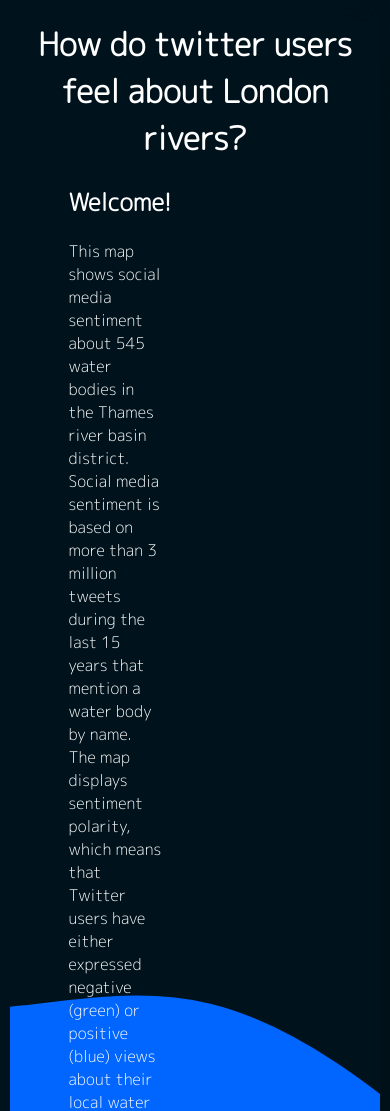
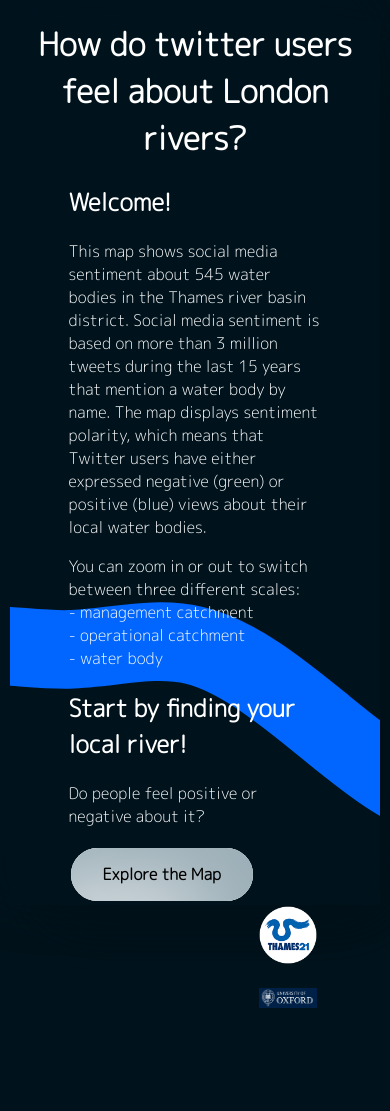
Before and after one commit to Digital-Water-Publics/Thames21-Socio-Ecological-Dashboard, a plain HTML site: page index.html in a window 390 px wide. Shown: the top 1111 px of the page. After the commit the page ends 1019 px from the top, so only its background shows below. Drawn offline with Linux system fonts and the light colour scheme.

Commit message:
some clean up

```diff
--- a/assets/css/main.css
+++ b/assets/css/main.css
@@ -1,9 +1,10 @@
 body {
-    margin: 10px;;
+    margin: 10px;
+    ;
     font-family: 'M PLUS Rounded 1c', sans-serif;
     color: white;
     background: #00131c;
-    box-shadow:  20px 20px 60px #001018,
+    box-shadow: 20px 20px 60px #001018,
         -20px -20px 60px #001620;
     border-radius: 50px;
 }
@@ -95,10 +96,12 @@ box-shadow: inset -43px 43px 86px #99acb5,
 .mapboxgl-ctrl-geocoder {
     min-width: 100%;
 }
-.mapboxgl-popup-content{
+
+.mapboxgl-popup-content {
     background-color: #00131c !important;
     color: white !important;
 }
+
 #map {
     margin-top: 150px;
 }
@@ -133,7 +136,6 @@ box-shadow: inset -43px 43px 86px #99acb5,
     background-image: url('../../wave-haikei.svg');
 }
 
-
 /*tooltip*/
 .tooltip {
     position: relative;
@@ -145,9 +147,9 @@ box-shadow: inset -43px 43px 86px #99acb5,
 .tooltip .tooltiptext {
     visibility: hidden;
     width: 180px;
-    background-color:#00131c;
+    background-color: #00131c;
     color: #fff;
-    text-align:left;
+    text-align: left;
     border-radius: 6px;
     padding: 5px 0;
     height: fit-content;
@@ -161,7 +163,51 @@ box-shadow: inset -43px 43px 86px #99acb5,
     visibility: visible;
 }
 
-  .twitter-share-button{
+.twitter-share-button {
     float: right !important;
     margin-top: 50px !important;
 }
+
+/*Home page*/
+
+.intro_div {
+    text-align: left;
+    margin-left: 15vw;
+    margin-right: 15vw;
+}
+
+.intro_text {
+    max-width: 50%;
+}
+
+.logos {
+    width: 50%;
+    float: right;
+    position: relative;
+    margin-top: -30vw;
+}
+
+@media only screen and (max-width: 1100px) {
+
+.logos {
+    margin-top: -50vw;
+}
+
+}
+/*MOBILE RESPONSIVE*/
+@media only screen and (max-width: 600px) {
+    .intro_text {
+        max-width: 100%;
+    }
+    .geocoder{
+        top:unset;
+        bottom: 100px;
+    }
+
+    .logos {
+        width: 50%;
+        float: right;
+        position: relative;
+        margin-top: -3vw;
+    }
+}
--- a/index.html
+++ b/index.html
@@ -16,9 +16,9 @@
     <div class="spacer layer1">
         <h1 style="text-align: center;"> How do twitter users feel about London rivers?</h1>
 
-        <div style="text-align: left;margin-left: 15vw;">
+        <div class="intro_div">
             <h2> Welcome! </h2>
-            <p style="max-width: 30%;"> This map shows social media sentiment about 545 water
+            <p class="intro_text"> This map shows social media sentiment about 545 water
                 bodies in the Thames river basin district. Social media sentiment is based on more than 3 million tweets
                 during the last 15 years that mention a water body by name. The map displays sentiment polarity, which
                 means that Twitter users have either expressed negative (green) or positive (blue) views about their local water bodies.</p>
@@ -33,7 +33,7 @@
         </div>
 
 
-        <div style="width: 50%;float: right;position: relative;margin-top: -30vw;">
+        <div class="logos">
             <div class="row">
                 <div class="column">
                     <a href="https://www.thames21.org.uk/">
```
Lines whose indentation alone changed are shown as unchanged.
